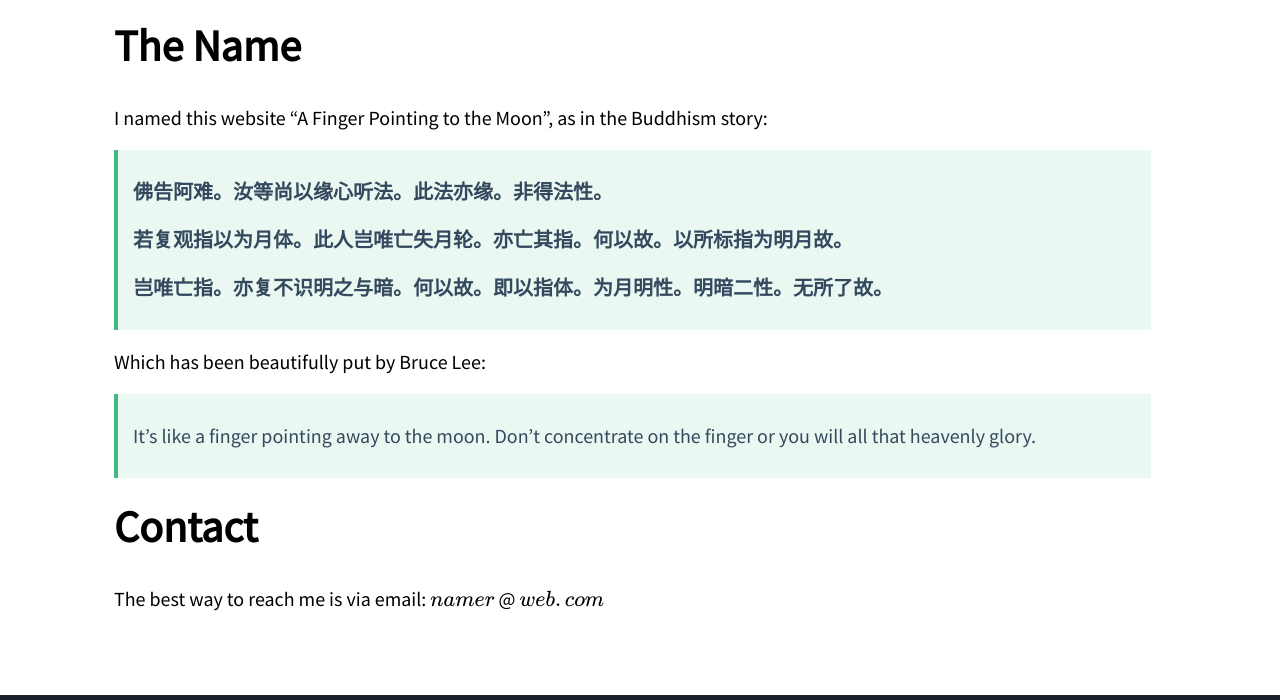
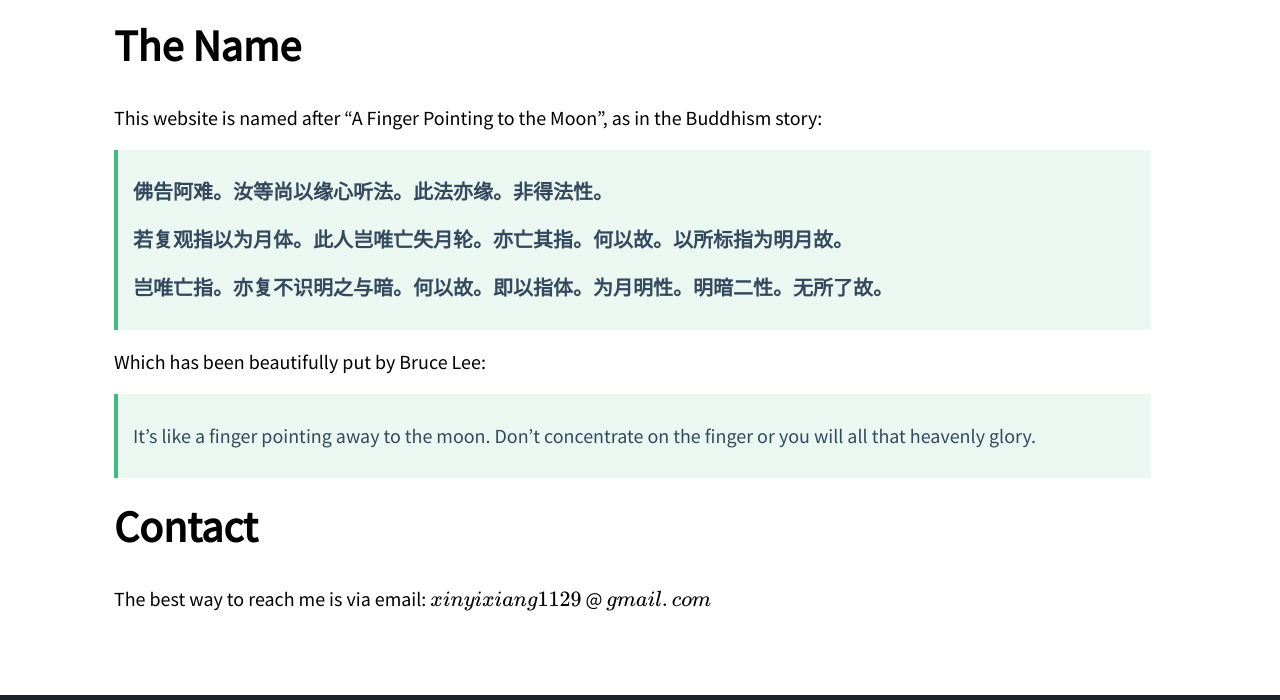
Before and after one commit to XinyiXiang/PersonalWebsiteXinyi, a Jekyll site: the page built from about/index.md, in a window 1280 px wide. Shown: the part 1566-2266 px from the top of the page. Built offline with Jekyll 4.4.1, drawn with Linux system fonts in a browser that asks for light colours; nearby versions of some CDN libraries; formulas are drawn with MathJax 3.

Commit message:
Update index.md

```diff
--- a/about/index.md
+++ b/about/index.md
@@ -50,7 +50,7 @@ Additional licensing information can be found YOUR WEBSITE LINK.
 
 # The Name
 
-I named this website "A Finger Pointing to the Moon", as in the Buddhism story:
+This website is named after "A Finger Pointing to the Moon", as in the Buddhism story:
 
 > **佛告阿难。汝等尚以缘心听法。此法亦缘。非得法性。**
 >
@@ -64,4 +64,4 @@ Which has been beautifully put by Bruce Lee:
 
 # Contact
 
-The best way to reach me is via email: $namer$ @ $web.com$
+The best way to reach me is via email: $xinyixiang1129$ @ $gmail.com$
```
Also changed, not shown: other parts of about/index.md (+1 -1 lines).
